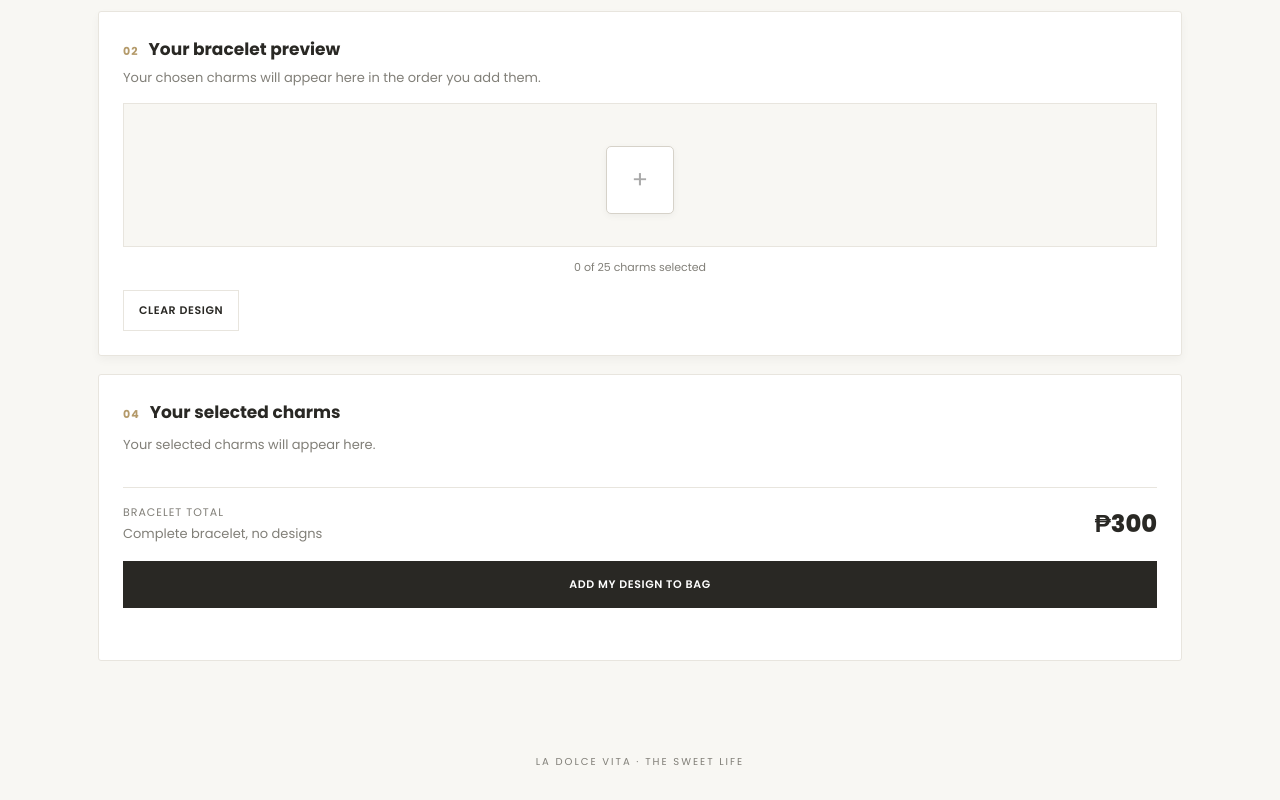
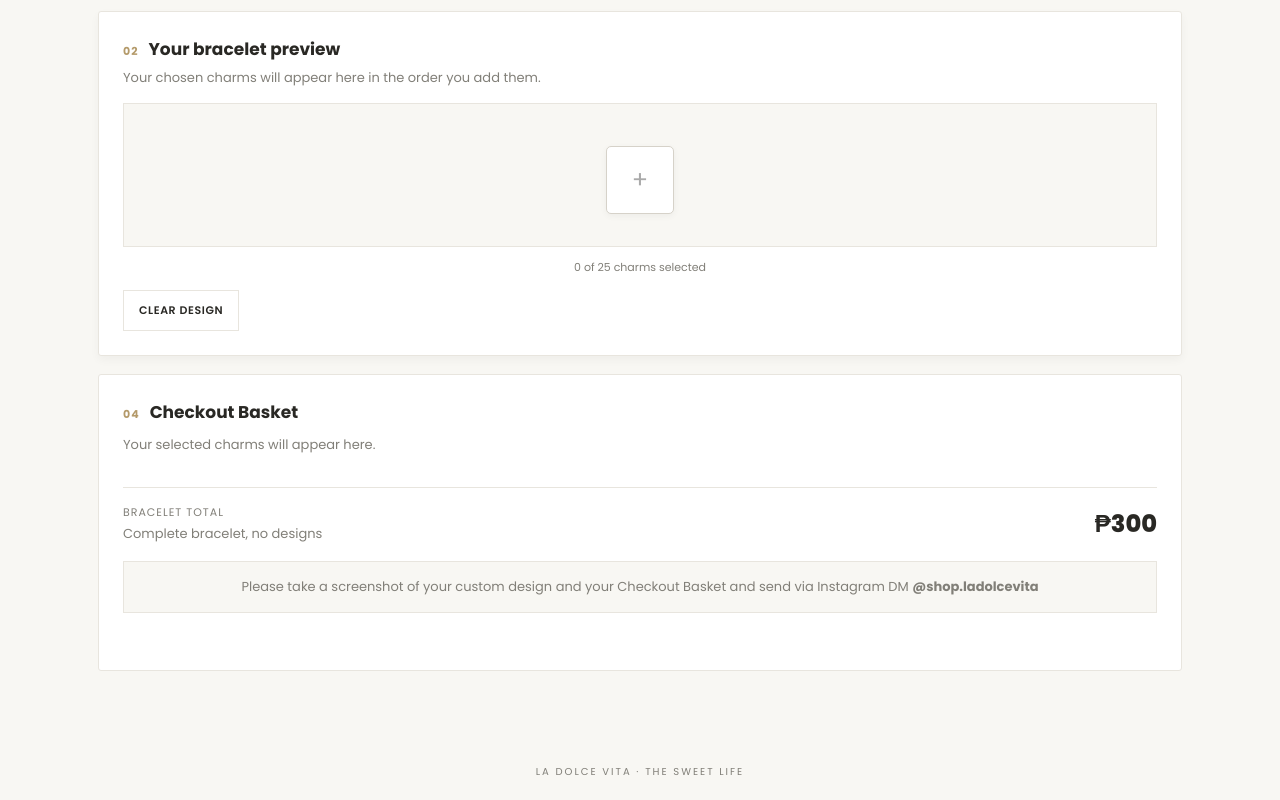
Before and after one commit to ladolcevita-ph/shop, a plain HTML site: page index.html in a window 1280 px wide. Shown: the part 562-1362 px from the top of the page. Drawn offline with Linux system fonts and the light colour scheme.

Commit message:
Update index.html
checkout edit

```diff
--- a/index.html
+++ b/index.html
@@ -152,6 +152,14 @@ select { width:100%; max-width:360px; border:1px solid var(--line); padding:12px
     flex-basis: 48px;
   }
 }
+.checkout-instructions {
+  margin-top: 17px;
+  padding: 14px;
+  background: var(--cream);
+  border: 1px solid var(--line);
+  text-align: center;
+  line-height: 1.7;
+}
 </style>
 </head>
 <body>
@@ -208,10 +216,14 @@ select { width:100%; max-width:360px; border:1px solid var(--line); padding:12px
   </div>
 
     <section class="panel">
-    <div class="section-heading"><span class="section-number">04</span><h3 class="section-title">Your selected charms</h3></div>
+    <div class="section-heading"><span class="section-number">04</span><h3 class="section-title">Checkout Basket</h3></div>
     <div class="selected-list" id="selected-list"><p class="muted">Your selected charms will appear here.</p></div>
     <div class="total-line"><div><div class="total-label">BRACELET TOTAL</div><div class="muted" id="total-description" style="margin:3px 0 0">Complete bracelet</div></div><div class="total-price" id="total">₱300</div></div>
-    <button class="btn full" onclick="addDesignToBag()">ADD MY DESIGN TO BAG</button>
+   <p class="muted checkout-instructions">
+  Please take a screenshot of your custom design and your Checkout Basket
+  and send via Instagram DM
+  <strong>@shop.ladolcevita</strong>
+</p>
     <div class="cart-status" id="status" aria-live="polite"></div>
   </section>
 </main>
```
